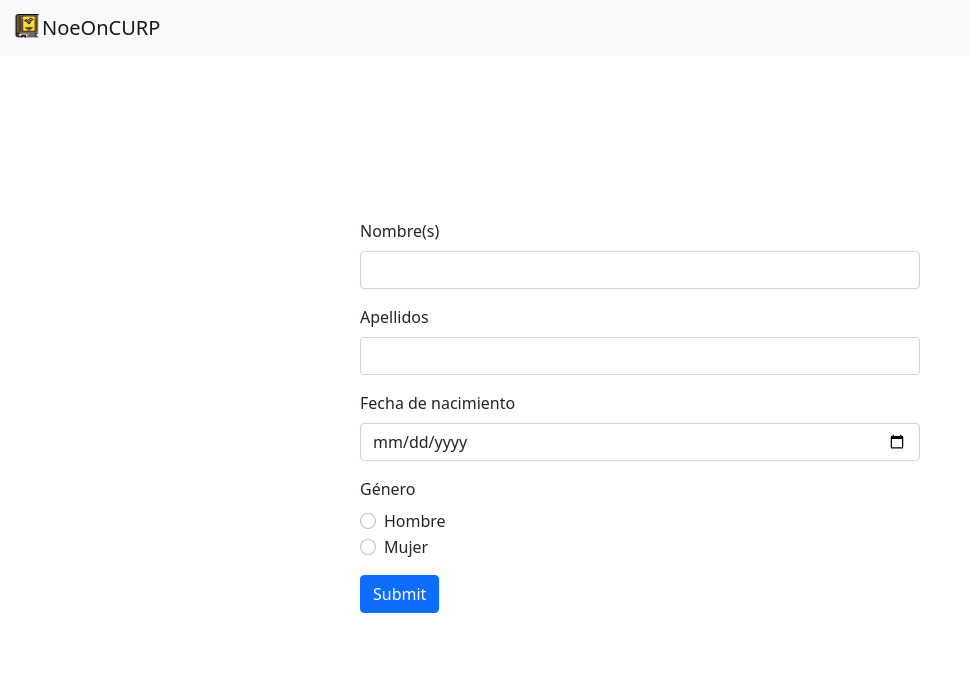
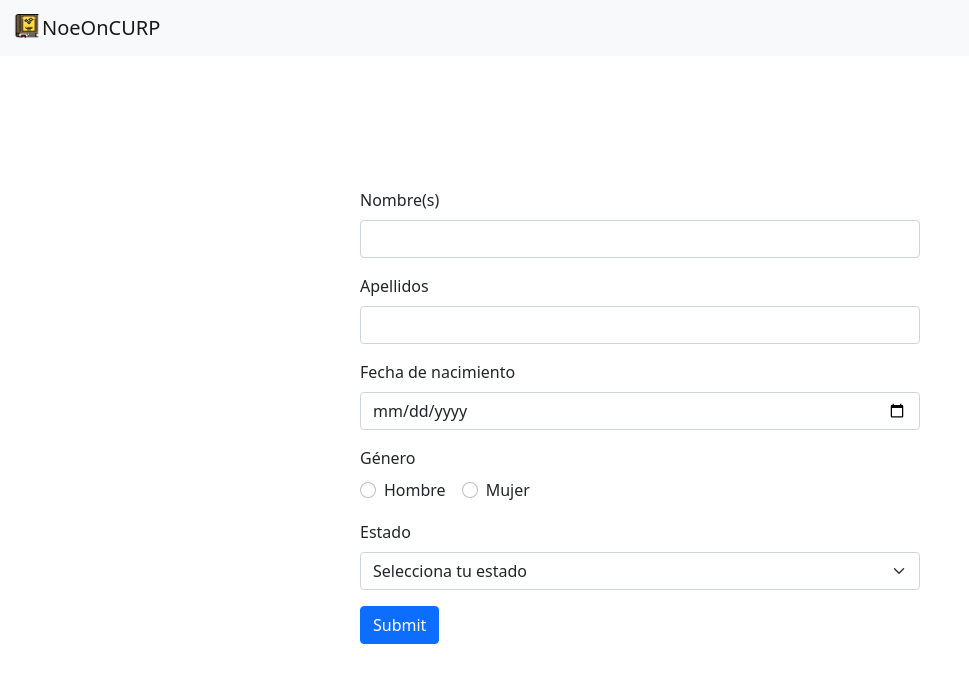
Before and after one commit to NoeOnDev/Generate-CURP-MX, a React (Vite) app: page / in a window 1280 px wide. Shown: the top 682 px of the page, without its empty margins (0-969 px from the left). Built offline with nearby package versions, Linux system fonts and the light colour scheme.

Commit message:
Agrega campo de selección de estado en formulario de generación de CURP

```diff
--- a/src/components/generateFORM.jsx
+++ b/src/components/generateFORM.jsx
@@ -29,19 +29,57 @@ function GenerateCurpForm() {
                         <div id="birthdateHelp" className="form-text"></div>
                     </div>
                     <div className="mb-3">
-                        <label className="form-label">Género</label>
-                        <div className="form-check">
+                        <label className="form-label">Género</label> <br />
+                        <div className="form-check form-check-inline">
                             <input className="form-check-input" type="radio" name="gender" id="genderMale" value="M" />
                             <label className="form-check-label" htmlFor="genderMale">
                                 Hombre
                             </label>
                         </div>
-                        <div className="form-check">
+                        <div className="form-check form-check-inline">
                             <input className="form-check-input" type="radio" name="gender" id="genderFemale" value="F" />
                             <label className="form-check-label" htmlFor="genderFemale">
                                 Mujer
                             </label>
                         </div>
+                    </div>
+                    <div className="mb-3">
+                        <label htmlFor="state" className="form-label">Estado</label>
+                        <select className="form-select" id="state">
+                            <option selected>Selecciona tu estado</option>
+                            <option value="AGUASCALIENTES">AGUASCALIENTES</option>
+                            <option value="BAJA CALIFORNIA">BAJA CALIFORNIA</option>
+                            <option value="BAJA CALIFORNIA SUR">BAJA CALIFORNIA SUR</option>
+                            <option value="CAMPECHE">CAMPECHE</option>
+                            <option value="CHIAPAS">CHIAPAS</option>
+                            <option value="CHIHUAHUA">CHIHUAHUA</option>
+                            <option value="CIUDAD DE MEXICO">CIUDAD DE MEXICO</option>
+                            <option value="COAHUILA">COAHUILA</option>
+                            <option value="COLIMA">COLIMA</option>
+                            <option value="DURANGO">DURANGO</option>
+                            <option value="ESTADO DE MEXICO">ESTADO DE MEXICO</option>
+                            <option value="GUANAJUATO">GUANAJUATO</option>
+                            <option value="GUERRERO">GUERRERO</option>
+                            <option value="HIDALGO">HIDALGO</option>
+                            <option value="JALISCO">JALISCO</option>
+                            <option value="MICHOACAN">MICHOACAN</option>
+                            <option value="MORELOS">MORELOS</option>
+                            <option value="NAYARIT">NAYARIT</option>
+                            <option value="NUEVO LEON">NUEVO LEON</option>
+                            <option value="OAXACA">OAXACA</option>
+                            <option value="PUEBLA">PUEBLA</option>
+                            <option value="QUERETARO">QUERETARO</option>
+                            <option value="QUINTANA ROO">QUINTANA ROO</option>
+                            <option value="SAN LUIS POTOSI">SAN LUIS POTOSI</option>
+                            <option value="SINALOA">SINALOA</option>
+                            <option value="SONORA">SONORA</option>
+                            <option value="TABASCO">TABASCO</option>
+                            <option value="TAMAULIPAS">TAMAULIPAS</option>
+                            <option value="TLAXCALA">TLAXCALA</option>
+                            <option value="VERACRUZ">VERACRUZ</option>
+                            <option value="YUCATAN">YUCATAN</option>
+                            <option value="ZACATECAS">ZACATECAS</option>
+                        </select>
                     </div>
                     <button type="submit" className="btn btn-primary">Submit</button>
                 </form>
```
